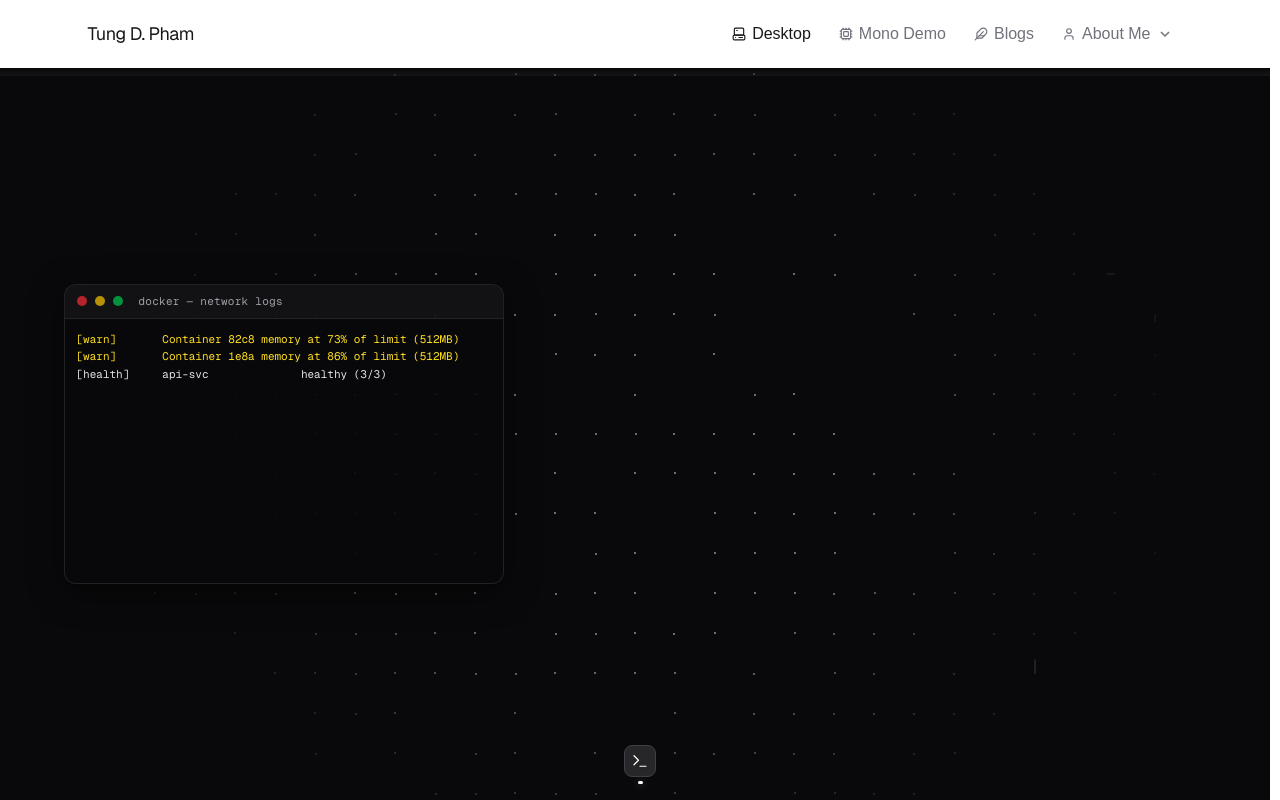
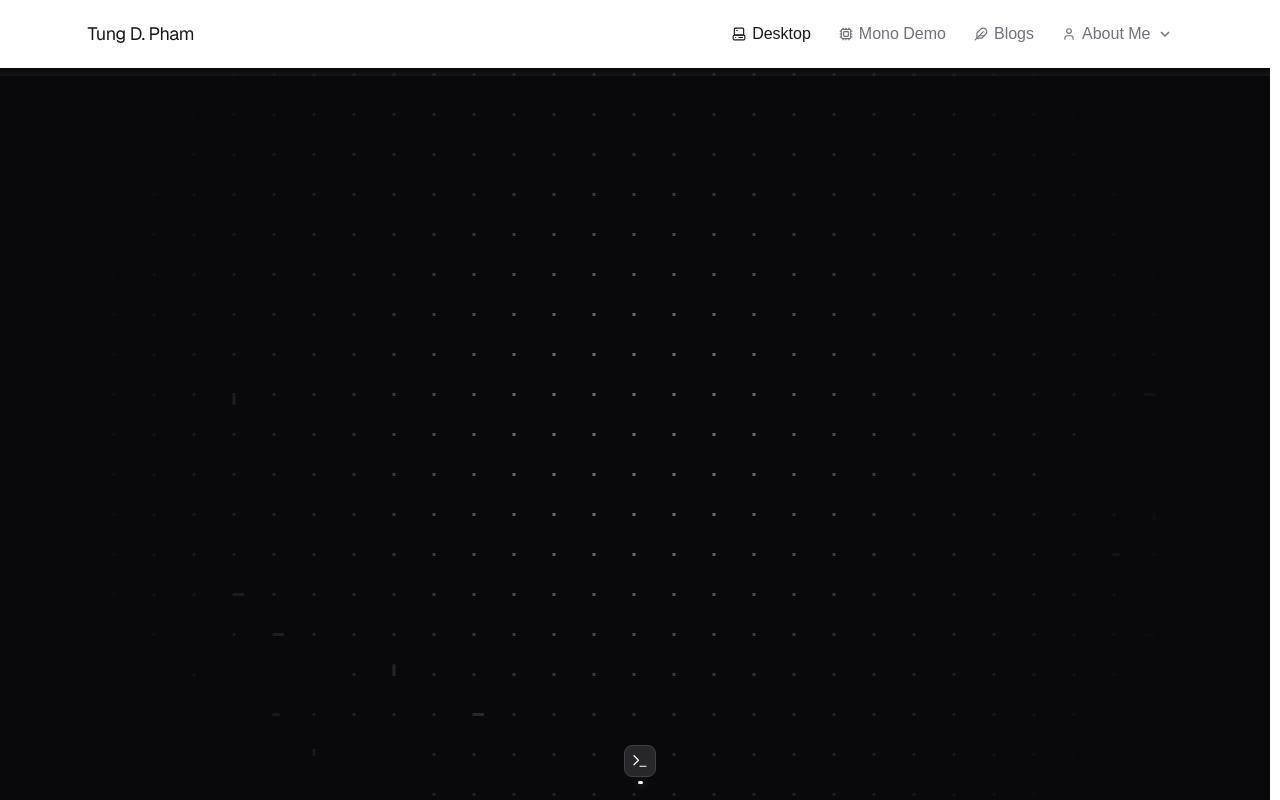
Before and after one commit to tungphambasement/mono_web, a Next.js app: page / in a window 1280 px wide. Both pictures are taken after a click on the button 170 px from the left and 148 px from the top of the page. Built offline with nearby package versions, Linux system fonts and the light colour scheme.

Commit message:
Nicer wallpaper

```diff
--- a/app/components/DraggableWindow.tsx
+++ b/app/components/DraggableWindow.tsx
@@ -120,7 +120,7 @@ export default function DraggableWindow({
   return (
     pos && (
       <div
-        className="fixed z-50 animate-fade-in"
+        className="fixed z-50 animate-fade-in transition-opacity duration-200"
         style={{
           left: pos.x,
           top: pos.y,
--- /dev/null
+++ b/app/components/HeroSection.tsx
@@ -0,0 +1,10 @@
+import React from "react";
+import { Terminal, Shield, Cpu, Activity } from "lucide-react"; // Optional: npm i lucide-react
+
+export default function HeroSection() {
+  return (
+    <div className="flex flex-col items-center justify-center z-10 px-4 text-center">
+
+    </div>
+  );
+}
--- a/app/components/Terminal.tsx
+++ b/app/components/Terminal.tsx
@@ -47,13 +47,13 @@ const SCRIPT: ScriptEntry[] = [
   {
     command: "boot --desktop",
     outputSegments: [{ text: "Booting desktop environment\u2026", className: "text-zinc-400" }],
-    pauseAfterExecution: 5000,
+    pauseAfterExecution: 1000,
   },
   {
     command: "finalize --environment",
     outputSegments: [{ text: "Welcome user 8995\u2026", className: "text-zinc-500" }],
     pauseAfterCmd: 1000,
-    pauseAfterExecution: 2000,
+    pauseAfterExecution: 1000,
   },
 ];
 
--- /dev/null
+++ b/app/components/Wallpaper4.tsx
@@ -0,0 +1,244 @@
+import React, { useEffect, useState } from 'react';
+
+type Dot = {
+  id: string;
+  x: number;
+  y: number;
+  gen: number;
+  dist: number;
+  angle: number;
+  hasTrail: boolean;
+};
+
+interface CustomStyle extends React.CSSProperties {
+  '--dist': string;
+  '--scale-x': number;
+  '--angle': string;
+}
+
+const spacing = 40;
+const MAX_REACH = spacing * 2;
+const NUM_SOURCE_DOTS = 5;
+const DOT_SIZE = 3;
+const MIN_SOURCE_DIST = spacing * 6; // tune this
+
+
+const DIRECTIONS = [[0, -1], [1, 0], [0, 1], [-1, 0]]; // up, right, down, left
+
+export default function Wallpaper3() {
+  const [dots, setDots] = useState<Dot[]>([]);
+  const [lastGen, setLastGen] = useState(0);
+  const rectRef = React.useRef<HTMLDivElement>(null);
+
+  useEffect(() => {
+    if (!rectRef.current) return;
+    const rect = rectRef.current.getBoundingClientRect();
+    const MAX_DIST = Math.sqrt(rect.width ** 2 + rect.height ** 2) * 0.4;
+
+    const screenCenterX = Math.round(rect.width / 2);
+    const screenCenterY = Math.round(rect.height / 2);
+
+    const stepsX = Math.ceil(screenCenterX / spacing);
+    const stepsY = Math.ceil(screenCenterY / spacing);
+
+    const rawNodes: { x: number; y: number; gen: number }[] = [];
+
+    // generate a grid of candidate points
+    for (let i = -stepsY; i <= stepsY; i++) {
+      for (let j = -stepsX; j <= stepsX; j++) {
+        const x = screenCenterX + j * spacing;
+        const y = screenCenterY + i * spacing;
+        if (Math.sqrt((x - screenCenterX) ** 2 + (y - screenCenterY) ** 2) > MAX_DIST) continue;
+
+        rawNodes.push({
+          x,
+          y,
+          gen: -1,
+        });
+      }
+    }
+
+
+    // generate source dots
+    const sourceDots: typeof rawNodes = [];
+
+    const shuffled = [...rawNodes].sort(() => {
+      return Math.random() - 0.5 > 0 ? 1 : -1;
+    });
+
+    for (const node of shuffled) {
+      if (sourceDots.length >= NUM_SOURCE_DOTS) break;
+      const tooClose = sourceDots.some(s =>
+        Math.hypot(s.x - node.x, s.y - node.y) < MIN_SOURCE_DIST
+      );
+      if (!tooClose) sourceDots.push(node);
+    }
+
+    const queue: Dot[] = [];
+
+    sourceDots.forEach((rawDot) => {
+      rawDot.gen = 0;
+      queue.push({
+        id: `y:${rawDot.y}-x:${rawDot.x}`,
+        x: rawDot.x,
+        y: rawDot.y,
+        gen: 0,
+        dist: 0,
+        angle: 0,
+        hasTrail: true,
+      });
+    });
+
+    const networkDots: Dot[] = [];
+    let localLastGen = 0;
+
+    // child collapse towards parents, then move outwards in the assigned angle
+    while (queue.length > 0) {
+      const currentDot = queue.shift()!;
+      localLastGen = Math.max(localLastGen, currentDot.gen);
+
+      networkDots.push(currentDot);
+
+      // for each direction find a candidate child
+      for (let i = 0; i < DIRECTIONS.length; i++) {
+        const [dx, dy] = DIRECTIONS[i];
+        if (Math.random() > 0.7) continue; // randomly skip some directions to create a more organic look
+
+        const validCandidates = rawNodes.filter(
+          (c) => {
+            const d = Math.abs(c.x - currentDot.x) + Math.abs(c.y - currentDot.y);
+            if (d > MAX_REACH) return false;
+            if (c.gen !== -1) return false;
+            if (dx !== 0 && c.y !== currentDot.y) return false;
+            if (dy !== 0 && c.x !== currentDot.x) return false;
+            if (Math.sign(c.x - currentDot.x) !== dx) return false;
+            if (Math.sign(c.y - currentDot.y) !== dy) return false;
+            return true;
+          }
+        );
+        if (validCandidates.length === 0) continue;
+
+        // pick a random candidate from the valid ones
+        const targetIdx = Math.round(Math.random() * (validCandidates.length - 1));
+        const child = validCandidates[targetIdx];
+        child.gen = currentDot.gen + 1;
+
+        const tx = currentDot.x - child.x;
+        const ty = currentDot.y - child.y;
+        const angle = Math.atan2(ty, tx) * (180 / Math.PI);
+        const dist = Math.hypot(tx, ty);
+
+        queue.push({
+          id: `y:${child.y}-x:${child.x}`,
+          x: child.x,
+          y: child.y,
+          gen: child.gen,
+          dist,
+          angle,
+          hasTrail: Math.random() > 0.8,
+        } as Dot);
+      }
+    }
+
+    console.log(networkDots);
+
+    setDots(networkDots);
+    setLastGen(localLastGen);
+  }, []);
+
+  const D = 0.6;
+  const TotalTime = (lastGen + 2) * 2 * D;
+
+  const renderKeyframes = () => {
+    if (lastGen === 0) return null;
+
+    let css = `
+      @property --scale-x { syntax: "<number>"; inherits: false; initial-value: 1; }
+      @property --dist { syntax: "<length>"; inherits: false; initial-value: 0px; }
+      @property --angle { syntax: "<angle>"; inherits: false; initial-value: 0deg; }
+    `;
+
+    for (let K = 0; K <= lastGen; K++) {
+      const P = (time: number) => ((time * D) / TotalTime) * 100;
+      const L = lastGen;
+
+      const collapseStart = L - K;
+      const collapseMid = collapseStart + 0.5;
+      const collapseEnd = collapseStart + 1;
+
+      const expandStart = L + 2 + K;
+      const expandMid = expandStart + 0.5;
+      const expandEnd = expandStart + 1;
+
+      css += `
+        @keyframes layer-anim-${K} {
+          0%, ${P(collapseStart)}% {
+            transform: rotate(var(--angle)) translateX(-50%) scaleX(1);
+            opacity: 0.5;
+            animation-timing-function: ease-in;
+          }
+          ${P(collapseMid)}% {
+            transform: rotate(var(--angle)) translateX(-50%) scaleX(var(--scale-x));
+            opacity: 1;
+            animation-timing-function: ease-out;
+          }
+          ${P(collapseEnd)}%, ${P(expandStart)}% {
+            transform: rotate(var(--angle)) translateX(calc(-50% + var(--dist))) scaleX(1);
+            opacity: 0;
+            animation-timing-function: ease-in;
+          }
+          ${P(expandMid)}% {
+            transform: rotate(var(--angle)) translateX(-50%) scaleX(var(--scale-x));
+            opacity: 1;
+            animation-timing-function: ease-out;
+          }
+          ${P(expandEnd)}%, 100% {
+            transform: rotate(var(--angle)) translateX(-50%) scaleX(1);
+            opacity: 0.5;
+          }
+        }
+      `;
+    }
+    return <style>{css}</style>;
+  };
+
+  const mask = `radial-gradient(
+    circle at center,
+    black 0%,
+    black 15%,
+    rgba(0,0,0,0.3) 40%,
+    transparent 80%
+  )`;
+
+  return (
+    <div className="absolute inset-0 w-full h-full -z-10 overflow-hidden bg-zinc-950" ref={rectRef}>
+      <div
+        className="absolute inset-0 pointer-events-none"
+        style={{
+          WebkitMaskImage: mask,
+          maskImage: mask,
+        }}
+      >
+        {renderKeyframes()}
+
+        {dots.map((dot) => (
+          <div
+            key={dot.id}
+            className={`absolute bg-zinc-300 ${dot.dist === 0 && dot.gen !== 0 ? 'hidden' : ''}`}
+            style={{
+              left: dot.x - DOT_SIZE / 2,
+              top: dot.y - DOT_SIZE / 2,
+              width: `${DOT_SIZE}px`,
+              height: `${DOT_SIZE}px`,
+              transformOrigin: 'left center',
+              '--dist': `${dot.dist}px`,
+              '--scale-x': dot.hasTrail ? dot.dist / DOT_SIZE : 1,
+              '--angle': `${dot.angle}deg`,
+              animation: `layer-anim-${dot.gen} ${TotalTime}s infinite`,
+            } as CustomStyle}
+          />
+        ))}
+      </div>
+    </div>
+  );
+}
--- a/app/page.tsx
+++ b/app/page.tsx
@@ -6,23 +6,23 @@ import Terminal from "./components/Terminal";
 import Wallpaper from "./components/Wallpaper3";
 import Wallpaper2 from "./components/Wallpaper2";
 import Wallpaper3 from "./components/Wallpaper3";
+import Wallpaper4 from "./components/Wallpaper4";
 import DockerLogs from "./components/DockerLogs";
 import TransactionsLogs from "./components/TransactionsLogs";
 import Taskbar from "./components/Taskbar";
 import TerminalShortcut from "./components/TerminalShortcut";
 import { useTaskbarState } from "./hooks/useTaskbarState";
+import HeroSection from "./components/HeroSection";
 
 
 type TerminalState = "visible" | "minimized" | "closed";
 
 const DEFAULT_TERMINAL_STATE: TerminalState = "visible";
 const DEFAULT_TERMINAL_SIZE = { width: 500, height: 240 };
+
+const WINDOW_CLOSE_ANIMATION_DURATION = 200;
+
 const DEFAULT_TERMINAL_POS = (rect: DOMRect) => ({ x: rect.left + (rect.width * 0.1), y: rect.top + (rect.height * 1 / 4 - DEFAULT_TERMINAL_SIZE.height * 0.5) });
-const DEFAULT_DOCKER_SIZE = { width: 440, height: 300 };
-const DEFAULT_DOCKER_POS = (rect: DOMRect) => ({ x: rect.left + (rect.width * 0.05), y: rect.top + (rect.height * 0.5 - DEFAULT_DOCKER_SIZE.height * 0.5) });
-const DEFAULT_TRANSACTIONS_SIZE = { width: 520, height: 280 };
-const DEFAULT_TRANSACTIONS_POS = (rect: DOMRect) => ({ x: rect.left + (rect.width * 0.15), y: rect.top + (rect.height * 2 / 3 - DEFAULT_TRANSACTIONS_SIZE.height * 0.5) });
-
 export default function Home() {
   const [desktopBooted, setDesktopBooted] = useState(false);
   const [terminalState, setTerminalState] = useState<TerminalState>(DEFAULT_TERMINAL_STATE);
@@ -68,41 +68,6 @@ export default function Home() {
 
   return (
     <div className="relative flex-1 flex flex-col items-center" ref={screenRef}>
-
-      {/* Decorative log panels */}
-      {logsPhase !== "hidden" && (
-        <>
-          <DraggableWindow
-            screenRef={screenRef}
-            defaultWidth={DEFAULT_DOCKER_SIZE.width}
-            defaultHeight={DEFAULT_DOCKER_SIZE.height}
-            getInitialPos={DEFAULT_DOCKER_POS}
-            style={logsPhase === "visible"
-              ? { animationDelay: "0s" }
-              : logsPhase === "freeze"
-                ? { animation: "none", opacity: 1 }
-                : { animation: "none", opacity: 0, transition: "opacity 400ms ease", pointerEvents: "none" }
-            }
-          >
-            {(bag) => <DockerLogs {...bag} />}
-          </DraggableWindow>
-
-          <DraggableWindow
-            screenRef={screenRef}
-            defaultWidth={DEFAULT_TRANSACTIONS_SIZE.width}
-            defaultHeight={DEFAULT_TRANSACTIONS_SIZE.height}
-            getInitialPos={DEFAULT_TRANSACTIONS_POS}
-            style={logsPhase === "visible"
-              ? { animationDelay: "3s", animationFillMode: "both" }
-              : logsPhase === "freeze"
-                ? { animation: "none", opacity: 1 }
-                : { animation: "none", opacity: 0, transition: "opacity 400ms ease", pointerEvents: "none" }
-            }
-          >
-            {(bag) => <TransactionsLogs {...bag} />}
-          </DraggableWindow>
-        </>
-      )}
 
       {/* Draggable terminal — hidden (not unmounted) when minimized */}
       {terminalState !== "closed" && (
@@ -162,8 +127,8 @@ export default function Home() {
 
       {/* Desktop environment */}
       {desktopBooted && (
-        <div className="relative flex flex-1 w-full transition-opacity duration-1000 animate-fade-in">
-          <Wallpaper3 />
+        <div className="relative items-center justify-center flex flex-1 w-full transition-opacity duration-2000 animate-fade-in">
+          <Wallpaper4 />
           <Taskbar items={
             [{
               id: "terminal",
@@ -175,6 +140,9 @@ export default function Home() {
             },
             ]
           } />
+          <div className="relative z-10">
+            <HeroSection />
+          </div>
         </div>)
       }
     </div >
```
Also changed, not shown: tailwind.config.js (added, +15 -0 lines).
